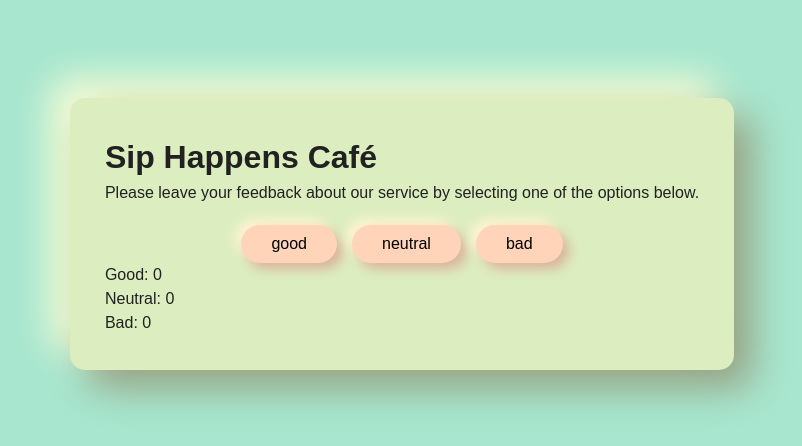
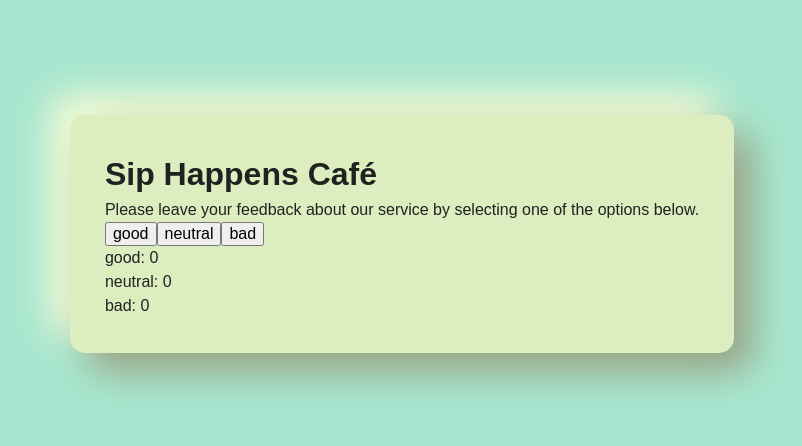
Before and after one commit to uncle-Jonik/goit-react-hw-02, a React (Vite) app: page / in a window 1280 px wide. Shown: the part 166-612 px from the top of the page, without its empty margins (238-1040 px from the left). Built offline with nearby package versions, Linux system fonts and the light colour scheme.

Commit message:
backup + bad logic

```diff
--- a/src/components/App.jsx
+++ b/src/components/App.jsx
@@ -1,28 +1,49 @@
 import css from './App.module.css';
 import { useState } from 'react';
 import { Description } from './Description/Description';
-import { Options } from './Options/Options';
-import { Feedback } from './Feedback/Feedback';
 
 export const App = () => {
-  const [feedbackStats, feedbackStatsSet] = useState({
+  const [count, setCount] = useState({
     good: 0,
     neutral: 0,
     bad: 0,
   });
 
-  const name = Object.keys(feedbackStats);
+  // const handleClick = event => {
+  //   const value = event.currentTarget.textContent;
+  //   setCount({ ...count, value: count.value + 1 });
+  // };
+  const handleClickGood = () => {
+    setCount({
+      ...count,
+      good: count.good + 1,
+    });
+  };
+  const handleClickNeutral = () => {
+    setCount({
+      ...count,
+      neutral: count.neutral + 1,
+    });
+  };
+  const handleClickBad = () => {
+    setCount({
+      ...count,
+      bad: count.bad + 1,
+    });
+  };
 
   return (
     <div className={css.wrapper}>
       <Description />
-      <div className={css.buttonBox}>
-        <Options name={name[0]} />
-        <Options name={name[1]} />
-        <Options name={name[2]} />
+      <div>
+        <button onClick={handleClickGood}>good</button>
+        <button onClick={handleClickNeutral}>neutral</button>
+        <button onClick={handleClickBad}>bad</button>
       </div>
-      <div className={css.statsBox}>
-        <Feedback stats={feedbackStats} />
+      <div>
+        <p>good: {count.good}</p>
+        <p>neutral: {count.neutral}</p>
+        <p>bad: {count.bad}</p>
       </div>
     </div>
   );
--- a/src/components/Feedback/Feedback.jsx
+++ /dev/null
@@ -1,11 +0,0 @@
-// import css from './Feedback.module.css';
-
-export const Feedback = ({ stats }) => {
-  return (
-    <div>
-      <p>Good: {stats.good}</p>
-      <p>Neutral: {stats.neutral}</p>
-      <p>Bad: {stats.bad}</p>
-    </div>
-  );
-};
--- a/src/components/Options/Options.jsx
+++ /dev/null
@@ -1,5 +0,0 @@
-import css from './Options.module.css';
-
-export const Options = ({ name }) => {
-  return <button className={css.button}>{name}</button>;
-};
--- a/src/components/Options/Options.module.css
+++ /dev/null
@@ -1,17 +0,0 @@
-.button {
-  padding: 10px 30px;
-
-  border: none;
-  border-radius: 56px;
-  background: #ffd4b8;
-  box-shadow: 6px 6px 12px #d9b49c, -6px -6px 12px #fff4d4;
-
-  transition: all 750ms cubic-bezier(0.4, 0, 0.2, 1);
-}
-
-.button:hover,
-.button:active,
-.button:focus {
-  background: #ffa8a3;
-  box-shadow: inset 6px 6px 12px #d98f8b, inset -6px -6px 12px #ffc1bb;
-}
```
Also changed, not shown: src/components/Feedback/Feedback.module.css (deleted).
